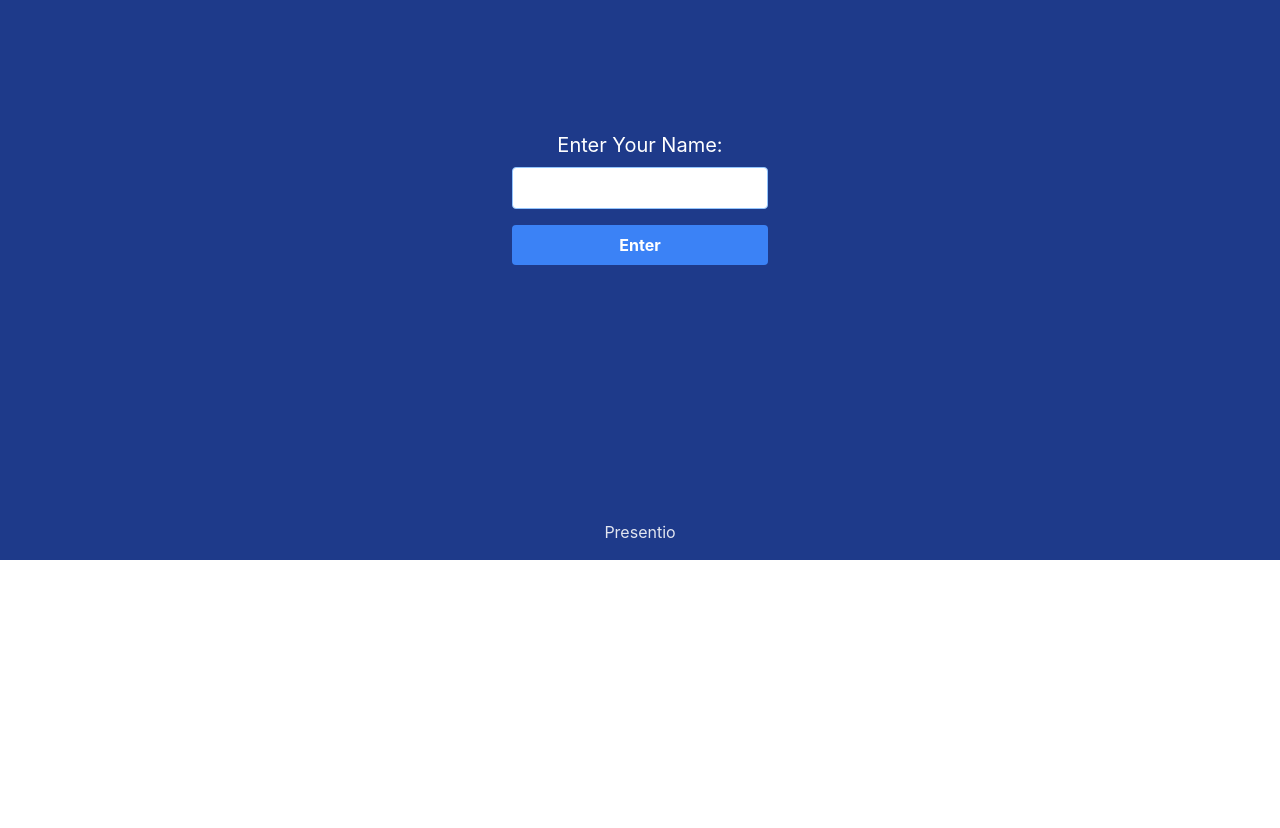
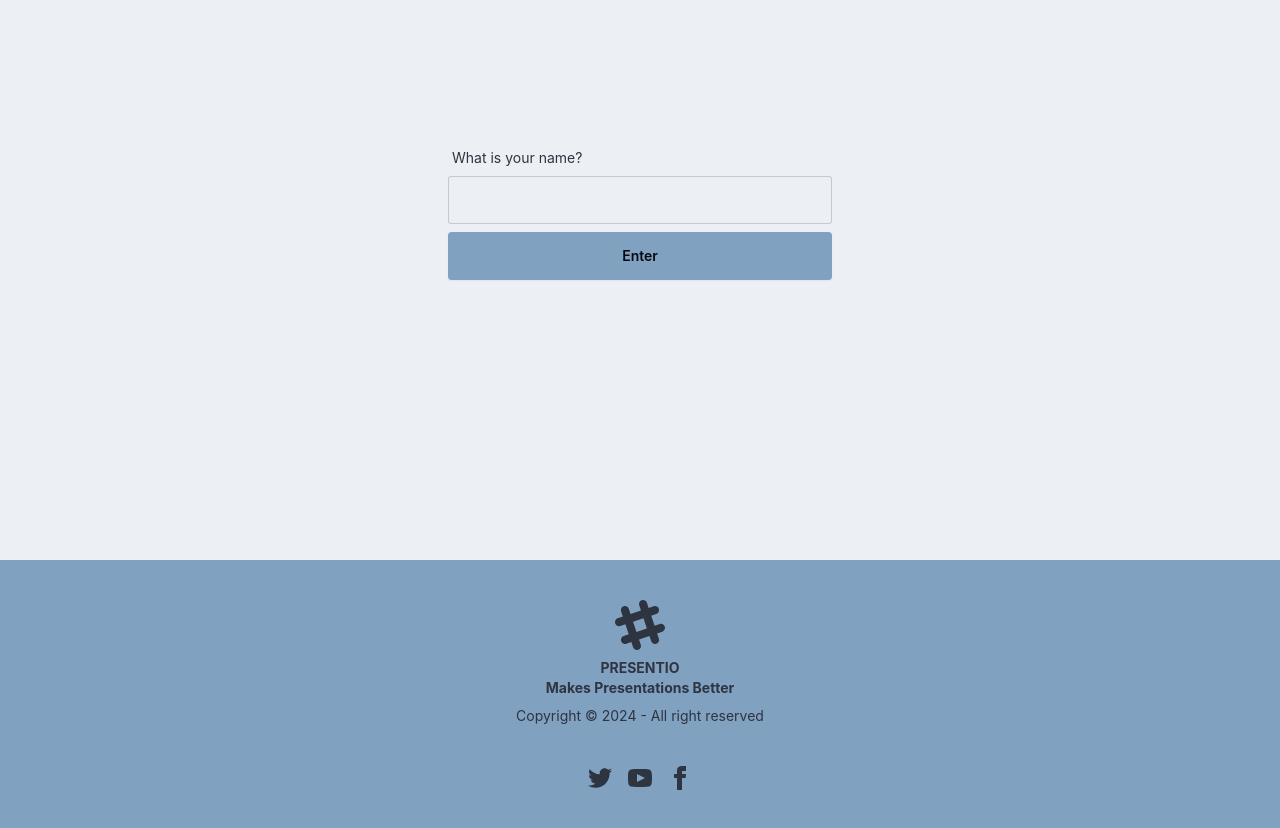
Before and after one commit to pero020/presentio-vite, a React (Vite) app: page / in a window 1280 px wide. Shown: the part 240-1068 px from the top of the page. Before the commit the page ends 800 px from the top, so only its background shows below. Built offline with nearby package versions, Linux system fonts and the light colour scheme.

Commit message:
add daisy ui

```diff
--- a/index.html
+++ b/index.html
@@ -1,5 +1,5 @@
 <!doctype html>
-<html lang="en">
+<html lang="en" data-theme="nord">
 
 <head>
   <meta charset="UTF-8" />
--- a/package.json
+++ b/package.json
@@ -5,8 +5,8 @@
   "type": "module",
   "homepage": "https://pero020.github.io/presentio-vite/",
   "scripts": {
-    "predeploy" : "npm run build",
-    "deploy" : "gh-pages -d dist",
+    "predeploy": "npm run build",
+    "deploy": "gh-pages -d dist",
     "dev": "vite",
     "build": "tsc && vite build",
     "lint": "eslint . --ext ts,tsx --report-unused-disable-directives --max-warnings 0",
@@ -27,6 +27,7 @@
     "@typescript-eslint/parser": "^7.0.2",
     "@vitejs/plugin-react-swc": "^3.5.0",
     "autoprefixer": "^10.4.17",
+    "daisyui": "^4.7.2",
     "eslint": "^8.56.0",
     "eslint-plugin-react-hooks": "^4.6.0",
     "eslint-plugin-react-refresh": "^0.4.5",
--- a/src/App.tsx
+++ b/src/App.tsx
@@ -5,6 +5,7 @@
 import { Toaster } from 'sonner'
 import { generateRandomId } from './lib/utils';
 import PresenterPage from './components/PresenterPage.tsx';
+import Footer from './components/Footer.tsx';
 
 type UserContextType = {
   clientId: string;
@@ -74,16 +75,16 @@
       }}
     >
       <Toaster richColors position="bottom-center" />
-      <div className="w-full flex justify-center bg-primary" >
-        <div className='flex flex-col justify-between min-h-screen max-w-3xl p-4'>
+      <div className="w-full flex justify-center  " >
+        <div className='flex flex-col justify-between min-h-screen w-full max-w-3xl p-4'>
 
           <header className="flex flex-col items-center justify-between w-full">
             {!currentPresentationId && (
               <>
                 { clientName && <RoleSwitcher currentRole={currentRole} setCurrentRole={setCurrentRole} /> }
-                <h1 className="text-3xl font-bold mb-4 mt-4">Welcome, {clientName.split(" ")[0] || clientNameTemp.split(" ")[0] || 'Guest'}</h1>
+                <h1 className="text-3xl font-semibold mb-4 mt-4">Welcome, {clientName.split(" ")[0] || clientNameTemp.split(" ")[0] || 'Guest'}</h1>
                 { clientName && <button
-                  className="py-2 px-4 rounded focus:outline-none focus:shadow-outline bg-gray-500 hover:bg-gray-600"
+                  className="btn btn-secondary"
                   onClick={handleNewUser}
                 >
                   New User
@@ -92,23 +93,25 @@
             )}
           </header>
 
-          <div className="flex flex-col items-center justify-center flex-1 text-white">
+          <div className="flex flex-col items-center justify-center w-full flex-1">
             {!clientName && (
-              <div className="mt-8 flex flex-col">
-                <label htmlFor="clientName" className="text-xl mb-2">
-                  Enter Your Name:
-                </label>
-                <input
+              <div className="mt-8 flex flex-col w-full max-w-sm">
+                <label className="form-control w-full max-w-sm">
+                  <div className="label">
+                    <span className="label-text">What is your name?</span>
+                  </div>
+                  <input
                   type="text"
                   id="clientName"
                   name="clientName"
                   value={clientNameTemp}
                   onChange={handleNameChange}
-                  className="w-64 p-2 rounded border border-blue-300 text-black focus:outline-none focus:border-blue-500"
+                  className="input input-bordered w-full max-w-sm"
                 />
+                </label>
                 <button
                   type="submit"
-                  className="mt-4 bg-blue-500 hover:bg-blue-600 text-white font-bold py-2 px-4 rounded focus:outline-none focus:shadow-outline"
+                  className="btn btn-secondary mt-2"
                   onClick={handleNameSubmit}
                 >
                   Enter
@@ -119,13 +122,9 @@
             {clientName && currentRole === 'student' && <StudentPage />}
             {clientName && currentRole === "presenter" && <PresenterPage />}
           </div>
-
-          <footer>
-            <p>Presentio</p>
-          </footer>
-
         </div>
       </div>
+      <Footer />
     </UserContext.Provider>
   );
 }
--- /dev/null
+++ b/src/components/Footer.tsx
@@ -0,0 +1,22 @@
+function Footer() {
+  return (
+    <footer className="footer footer-center p-10 bg-secondary">
+      <aside>
+        <svg width="50" height="50" viewBox="0 0 24 24" xmlns="http://www.w3.org/2000/svg" fillRule="evenodd" clipRule="evenodd" className="inline-block fill-current"><path d="M22.672 15.226l-2.432.811.841 2.515c.33 1.019-.209 2.127-1.23 2.456-1.15.325-2.148-.321-2.463-1.226l-.84-2.518-5.013 1.677.84 2.517c.391 1.203-.434 2.542-1.831 2.542-.88 0-1.601-.564-1.86-1.314l-.842-2.516-2.431.809c-1.135.328-2.145-.317-2.463-1.229-.329-1.018.211-2.127 1.231-2.456l2.432-.809-1.621-4.823-2.432.808c-1.355.384-2.558-.59-2.558-1.839 0-.817.509-1.582 1.327-1.846l2.433-.809-.842-2.515c-.33-1.02.211-2.129 1.232-2.458 1.02-.329 2.13.209 2.461 1.229l.842 2.515 5.011-1.677-.839-2.517c-.403-1.238.484-2.553 1.843-2.553.819 0 1.585.509 1.85 1.326l.841 2.517 2.431-.81c1.02-.33 2.131.211 2.461 1.229.332 1.018-.21 2.126-1.23 2.456l-2.433.809 1.622 4.823 2.433-.809c1.242-.401 2.557.484 2.557 1.838 0 .819-.51 1.583-1.328 1.847m-8.992-6.428l-5.01 1.675 1.619 4.828 5.011-1.674-1.62-4.829z"></path></svg>
+        <p className="font-bold">
+          PRESENTIO <br/>Makes Presentations Better
+        </p>
+        <p>Copyright © 2024 - All right reserved</p>
+      </aside>
+      <nav>
+        <div className="grid grid-flow-col gap-4">
+          <a><svg xmlns="http://www.w3.org/2000/svg" width="24" height="24" viewBox="0 0 24 24" className="fill-current"><path d="M24 4.557c-.883.392-1.832.656-2.828.775 1.017-.609 1.798-1.574 2.165-2.724-.951.564-2.005.974-3.127 1.195-.897-.957-2.178-1.555-3.594-1.555-3.179 0-5.515 2.966-4.797 6.045-4.091-.205-7.719-2.165-10.148-5.144-1.29 2.213-.669 5.108 1.523 6.574-.806-.026-1.566-.247-2.229-.616-.054 2.281 1.581 4.415 3.949 4.89-.693.188-1.452.232-2.224.084.626 1.956 2.444 3.379 4.6 3.419-2.07 1.623-4.678 2.348-7.29 2.04 2.179 1.397 4.768 2.212 7.548 2.212 9.142 0 14.307-7.721 13.995-14.646.962-.695 1.797-1.562 2.457-2.549z"></path></svg></a>
+          <a><svg xmlns="http://www.w3.org/2000/svg" width="24" height="24" viewBox="0 0 24 24" className="fill-current"><path d="M19.615 3.184c-3.604-.246-11.631-.245-15.23 0-3.897.266-4.356 2.62-4.385 8.816.029 6.185.484 8.549 4.385 8.816 3.6.245 11.626.246 15.23 0 3.897-.266 4.356-2.62 4.385-8.816-.029-6.185-.484-8.549-4.385-8.816zm-10.615 12.816v-8l8 3.993-8 4.007z"></path></svg></a>
+          <a><svg xmlns="http://www.w3.org/2000/svg" width="24" height="24" viewBox="0 0 24 24" className="fill-current"><path d="M9 8h-3v4h3v12h5v-12h3.642l.358-4h-4v-1.667c0-.955.192-1.333 1.115-1.333h2.885v-5h-3.808c-3.596 0-5.192 1.583-5.192 4.615v3.385z"></path></svg></a>
+        </div>
+      </nav>
+    </footer>
+  )
+}
+
+export default Footer;
--- a/src/components/PresenterPage.tsx
+++ b/src/components/PresenterPage.tsx
@@ -61,31 +61,32 @@
   };
 
   return (
-    <div>
+    <>
       {!userContext?.currentPresentationId && !creatingPresentation && (
-        <div className="mt-8 flex flex-col items-center">
-          <label htmlFor="presentationCode" className="text-xl mb-2">
-            Reconnect to your presentation:
-          </label>
-          <input
-            type="text"
+        <div className="mt-8 flex flex-col w-full max-w-sm items-center">
+          <button
+            className="btn btn-accent"
+            onClick={handleCreatePresentationForm}
+            >
+            Create New Presentation
+          </button>
+          <label className="form-control w-full">
+            <div className="label">
+              <span className="label-text">Reconnect to your presentation:</span>
+            </div>
+            <input
             id="presentationCode"
             name="presentationCode"
             placeholder='ID'
-            className="w-64 p-2 rounded border text-center border-blue-300 text-black focus:outline-none focus:border-blue-500"
+            className="input input-bordered w-full"
           />
+          </label>
           <button
             type="submit"
-            className="mt-4 bg-blue-500 hover:bg-blue-600 text-white w-full font-bold py-2 px-4 rounded focus:outline-none focus:shadow-outline"
+            className="btn btn-secondary mt-2 w-full"
             onClick={handlePresentationIdSubmit}
           >
             Submit
-          </button>
-          <button
-            className="mt-4 bg-green-500 hover:bg-green-600 text-white w-full font-bold py-2 px-4 rounded focus:outline-none focus:shadow-outline"
-            onClick={handleCreatePresentationForm}
-          >
-            Create New Presentation
           </button>
         </div>
       )}
@@ -137,7 +138,7 @@
       {userContext?.currentPresentationId && (
         <PresenterPresentation />
       )}
-    </div>
+    </>
   );
 }
 
--- a/src/components/Spinner.tsx
+++ b/src/components/Spinner.tsx
@@ -1,6 +1,6 @@
 const Spinner = () => (
-  <div className="fixed top-0 left-0 w-full h-full flex items-center justify-center z-30">
-    <div className="animate-spin rounded-full h-16 w-16 border-t-2 border-b-2 border-gray-200"></div>
+  <div className="text-center">
+    <span className="loading loading-dots loading-md"></span>
   </div>
 );
 
--- a/src/components/StudentPage.tsx
+++ b/src/components/StudentPage.tsx
@@ -11,25 +11,26 @@
   };
 
   return (
-    <div>
+    <>
       {!userContext?.currentPresentationId && (
-        <div className="mt-8 flex flex-col">
-          <label htmlFor="presentationCode" className="text-xl mb-2">
-            Enter Presentation Code:
-          </label>
-          <input
-            type="text"
+        <div className="mt-8 flex flex-col w-full max-w-sm">
+          <label className="form-control w-full max-w-sm">
+            <div className="label">
+              <span className="label-text">Enter the Presentation Code:</span>
+            </div>
+            <input
             id="presentationCode"
             name="presentationCode"
             placeholder='ID'
-            className="w-64 p-2 rounded border text-center border-blue-300 text-black focus:outline-none focus:border-blue-500"
+            className="input input-bordered w-full max-w-sm"
           />
+          </label>
           <button
             type="submit"
-            className="mt-4 bg-blue-500 hover:bg-blue-600 text-white font-bold py-2 px-4 rounded focus:outline-none focus:shadow-outline"
+            className="btn btn-secondary mt-2"
             onClick={handlePresentationIdSubmit}
           >
-            Submit
+            Enter
           </button>
         </div>
       )}
@@ -37,7 +38,7 @@
       {userContext?.currentPresentationId && (
         <StudentPresentation />
       )}
-    </div>
+    </>
   );
 }
 
--- a/src/index.css
+++ b/src/index.css
@@ -7,8 +7,7 @@
   line-height: 1.5;
   font-weight: 400;
 
-  color-scheme: light dark;
-  color: rgba(255, 255, 255, 0.87);
+  color-scheme: light;
 
   font-synthesis: none;
   text-rendering: optimizeLegibility;
--- a/tailwind.config.js
+++ b/tailwind.config.js
@@ -4,13 +4,14 @@
     "./index.html",
     "./src/**/*.{js,ts,jsx,tsx}",
   ],
-  theme: {
-    extend: {
-      colors: {
-        primary: 'rgb(30, 58, 138)',
-        alert: '#d0342c'
-      },
-    },
+  fontFamily: {
+    sans: ['Graphik', 'sans-serif'],
+    serif: ['Merriweather', 'serif'],
   },
-  plugins: [],
+  plugins: [
+    require("daisyui")
+  ],
+  daisyui: {
+    themes: ["light", "dark", "nord"],
+  },
 }
```
Also changed, not shown: src/components/PresenterPresentation.tsx (+4 -5 lines), src/components/RoleSwitcher.tsx (+7 -2 lines), src/components/StudentPresentation.tsx (+23 -20 lines), 2 other files (tests, documents, lock files or other folders).
